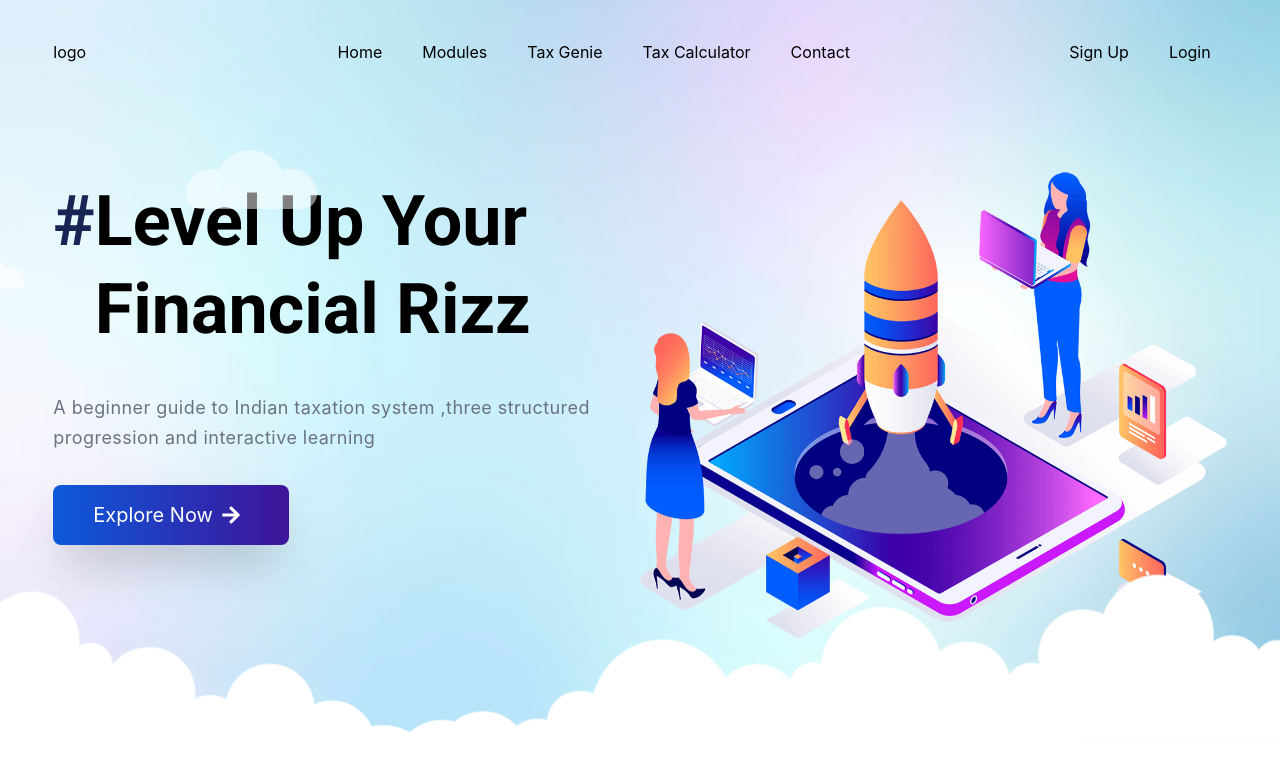
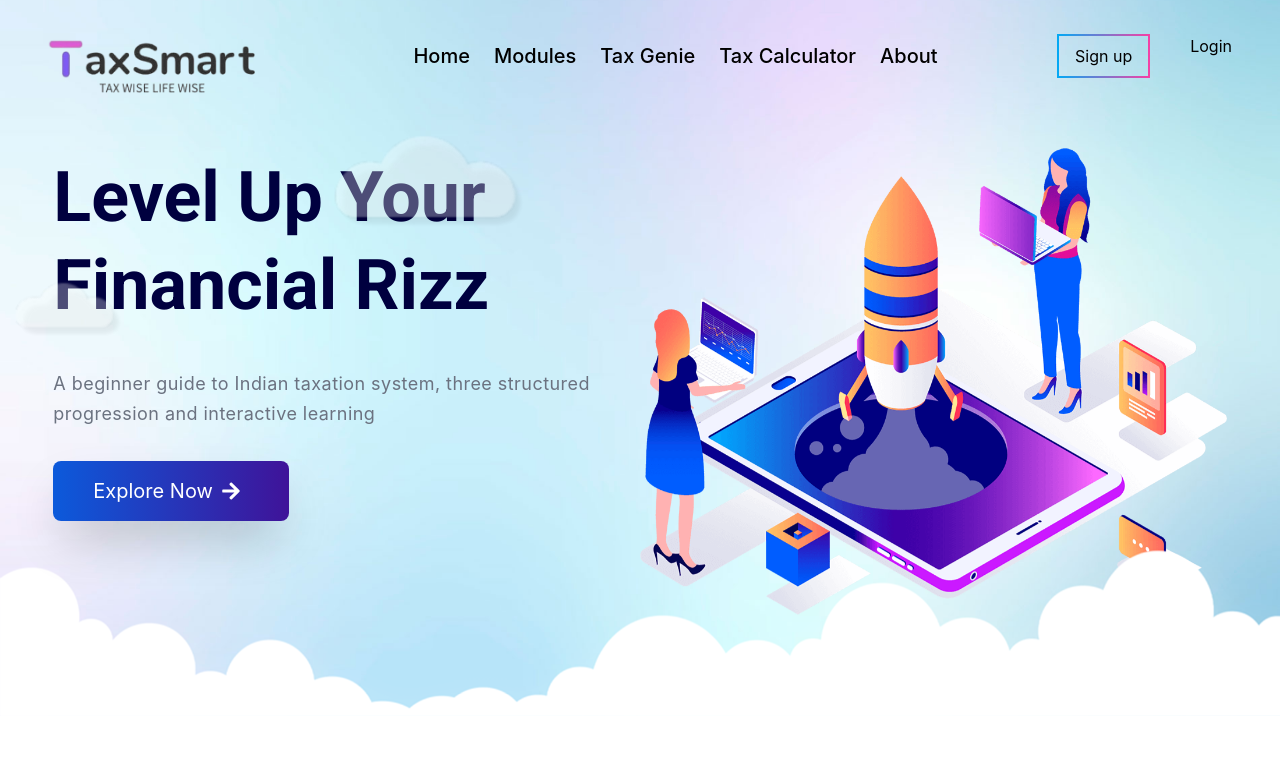
Before and after one commit to IshankSharma2178/Tax-Smart, a React (Create React App) app: page / in a window 1280 px wide. Shown: the top 770 px of the page. Built offline with nearby package versions, Linux system fonts and the light colour scheme.

Commit message:
Some Changes in Hero Section

```diff
--- a/src/App.css
+++ b/src/App.css
@@ -71,3 +71,15 @@
 .border-image {
   animation: moveX 23s ease-in-out infinite;
 }
+
+/* Custom CSS for the button with gradient border */
+.gradient-border-button {
+  background-color: transparent; /* Transparent background */
+  border: 2px solid transparent; /* Start with a transparent border */
+  border-image: linear-gradient(90deg, #03a9f4, #f441a5) 1; /* Gradient border */
+  background-origin: border-box; /* Set the background-origin to border-box */
+  background-clip: padding-box, border-box; /* Clip the background to the border-box */
+  box-shadow: 0px 0px 0px 2px transparent; /* Initial box-shadow to keep the same size */
+  transition: background-color 0.3s ease-in-out, box-shadow 0.3s ease-in-out; /* Smooth transition */
+  border-radius: 100px;
+}
--- /dev/null
+++ b/src/component/common/IconButton.js
@@ -0,0 +1,14 @@
+import React from 'react'
+import * as Icons from "react-icons/fa"
+
+function IconButton({text , icon=null , onClick=null}) {
+    const Icon =Icons[icon]
+
+  return (
+    <div onClick={onClick} className=" bg-gradient-to-r from-[#0c5adb] to-[#3f1399] after:bg-gradient-to-r after:from-[#0c5adb] after:to-[#3f1399] text-white py-4 px-10 rounded-lg hover:cursor-pointer shadow-2xl text-xl transform hover:scale-105 transition duration-300 ease-in-out flex flex-row items-center w-fit gap-2 justify-center">
+        {text}{" "} {icon && <Icon />}
+    </div>
+  )
+}
+
+export default IconButton
--- a/src/data/NavbarLinks.js
+++ b/src/data/NavbarLinks.js
@@ -16,7 +16,7 @@ export const NavbarLinks = [
       path: "/Tax-calculator",
     },
     {
-      title: "Contact",
-      path:"/contact"
+      title: "About",
+      path:"/about"
     }
   ];
--- a/src/pages/Home.js
+++ b/src/pages/Home.js
@@ -3,13 +3,18 @@ import heroImg from "../assets/img/illustration/8.png"
 import banner from "../assets/img/shape/banner.jpg";
 import arrow from "../assets/img/shape/17.png";
 import { FaArrowRight } from "react-icons/fa";
+import IconButton from '../component/common/IconButton';
 import cloudsIcon from "../assets/img/icon/5.png"
 import greenDots from "../assets/img/shape/6.png"
 import { NavbarLinks } from '../data/NavbarLinks';
-import { NavLink } from 'react-router-dom';
-import clouds from "../assets/img/illustration/cloud.png"
+import { NavLink, useNavigate } from 'react-router-dom';
+import clouds from "../assets/img/illustration/CLouds1.png"
+import logo from "../assets/img/logo.png"
 
 function Home() {
+
+  const navigate = useNavigate();
+
   return (
     <div className='overflow-x-hidden '>
 
@@ -18,21 +23,23 @@ function Home() {
         className="bg-cover bg-no-repeat bg-center   pb-[100px] mx-auto relative"
         style={{ backgroundImage: `url(${banner})` }}
       >
-        <div className="max-w-[1260px] w-11/12 mx-auto flex flex-col items-center   justify-center">
+        <div className=" mx-auto flex flex-col items-center  justify-center">
 
-            {/* Header */}
-            <div className='flex flex-row py-10 w-full m-auto items-center justify-between'>
-                <div>
-                    logo
+          {/* Header */}
+          <div className=' max-w-[1260px] w-[95%] flex flex-row mt-8 justify-center items-center h-fit z-50'>
+            {/* logo */}
+            <div className='flex flex-row w-full m-auto items-center justify-between'>
+                <div className='w-[230px]  hover:cursor-pointer h-12'>
+                    <img src={logo}/>
                 </div>
 
             {/* navbar-links */}
                 <div>
-                    <div className='flex flex-row gap-10 ml-8'>
+                    <div className='flex flex-row gap-6 ml-8'>
                     {NavbarLinks.map((links, key) => (
-                        <div>
+                        <div key={key}>
                         <NavLink to={links.path}>
-                            <div>
+                            <div className='cursor-pointer text-xl font-medium'>
                             {links.title}
                             </div>
                         </NavLink>
@@ -40,10 +47,15 @@ function Home() {
                     ))}
                     </div>
                 </div>
+
             {/* Authentication Buttons */}
                 <div className='flex flex-row gap-10 mr-4'>
-                    <NavLink to="/sign-up">
-                        <div>Sign Up</div>
+                    <NavLink to="/sign-up" className="">
+                    <button class="gradient-border-button px-4 py-2 rounded-xl">
+                      Sign up
+                    </button>
+
+
                     </NavLink>
                     <NavLink to="/login">
                         <div>Login</div>
@@ -51,43 +63,41 @@ function Home() {
                 </div>
             </div>
 
+          </div>
+
             {/* Hero Section */}
-          <div className="flex flex-wrap justify-between mx-auto pt-[70px]">
-            <div className="w-full lg:w-[50%] mt-1 relative">
+          <div className="flex flex-wrap justify-between relative mx-auto pt-[70px] max-w-[1260px] w-11/12">
+            <div className="w-full lg:w-[50%] mt-1 ">
               <div className="pr-8">
                 <h2 className="text-4xl flex flex-row  roboto-thin text-[70px] font-bold leading-tight mb-10">
-                  <p className='text-blue-950'>#</p>Level Up Your  Financial Rizz
+                  <p className='text-[#00003f]'>Level Up Your Financial Rizz </p>
                 </h2>
                 <p className="mt-4 text-lg text-gray-500 leading-[30px] tracking-wide">
-                    A beginner guide to Indian taxation system ,three structured progression and interactive learning
+                    A beginner guide to Indian taxation system, three structured progression and interactive learning
                 </p>
-                <div className="mt-8">
-                  <a className=" bg-gradient-to-r from-[#0c5adb] to-[#3f1399] after:bg-gradient-to-r after:from-[#0c5adb] after:to-[#3f1399] text-white py-4 px-10 rounded-lg hover:cursor-pointer shadow-2xl text-xl transform hover:scale-105 transition duration-300 ease-in-out flex flex-row items-center w-fit gap-2 justify-center">
-                    <p>Explore Now</p>
-                    <FaArrowRight />
+                <div className="mt-8 z-20 relative">
+                  <a>
+                  <IconButton icon="FaArrowRight" text="Explore Now" onClick={()=>navigate("/signup")}/>
                   </a>
                 </div>
               </div>
-              <div className='absolute -top-10 -translate-y-2'>
-  <img src={clouds} className='border-image' />
-</div>
-
-
             </div>
 
-            <div className="max-w-[50%] mt-12 lg:mt-0 relative ">
+            {/* Cloud Image */}
+            <div className='absolute -top-16 -translate-y-[10%] w-[70%] z-10 -translate-x-16'>
+              <img src={clouds} className='border-image opacity-60' />
+            </div>
+
+            <div className="max-w-[50%] mt-12 lg:mt-0 relative z-0">
               <div className="flex flex-wrap space-x-4 animate-bounce1">
                 <img className=" " src={heroImg} alt="Thumb 3" />
               </div>
-              {/* <div className='absolute top-0 w-[500px]'>
-                <img src={greenDots}/>
-              </div> */}
             </div>
           </div>
         </div>
 
-        {/* Clouds Image */}
-        <div className='absolute bottom-0 w-screen w-full'>
+        {/* Clouds Icon */}
+        <div className='absolute bottom-0 w-screen w-full z-0'>
             <img  src={cloudsIcon} />
         </div>
 
@@ -96,4 +106,5 @@ function Home() {
   );
 }
 
+
 export default Home;
```
Also changed, not shown: src/assets/img/illustration/CLouds1.png (added), src/assets/img/logo.png.
